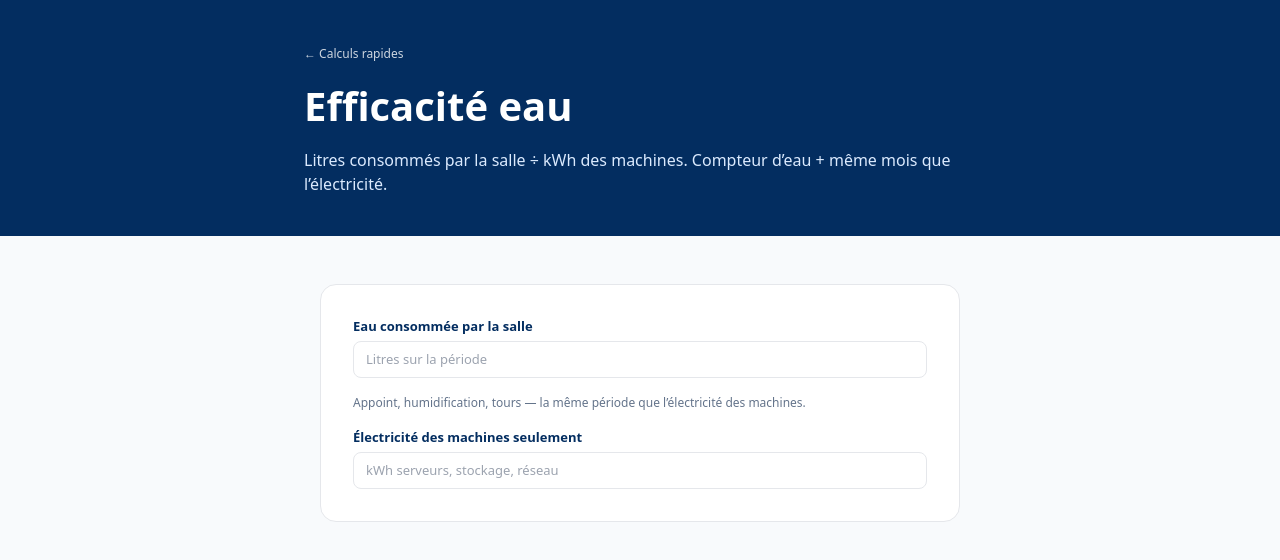
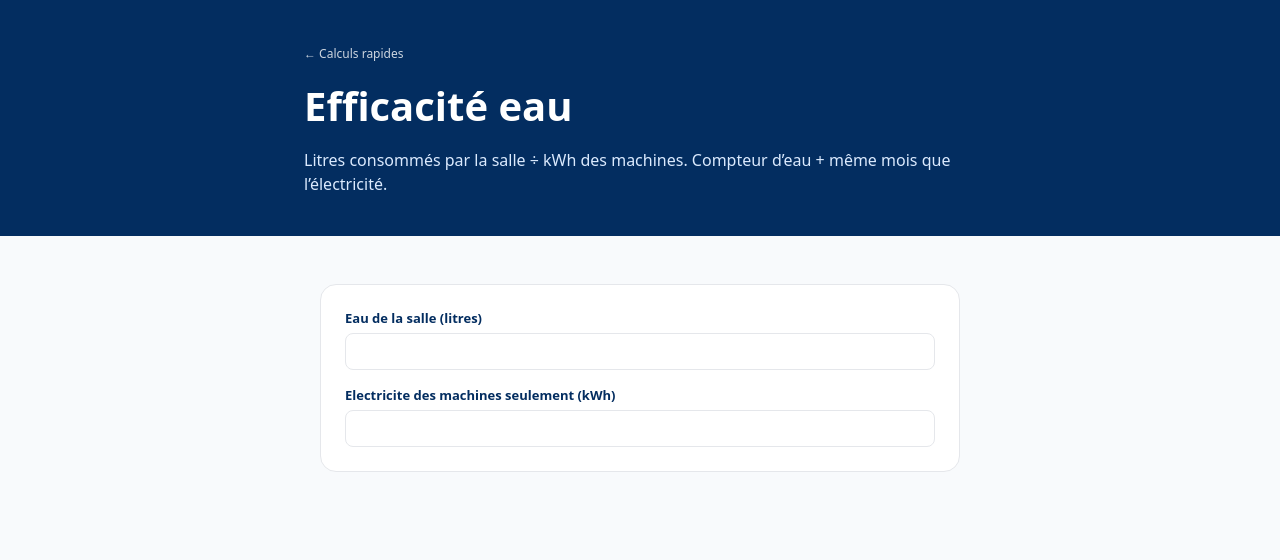
Before and after one commit to Geoking2104/DCIM, a Next.js app in the folder web/: page /en/outils/wue in a window 1280 px wide. Shown: the top 560 px of the page. Built offline with nearby package versions, Linux system fonts and the light colour scheme.

Commit message:
fix(outils): simplify PUE/WUE pages so Vercel build succeeds

```diff
--- a/web/app/[locale]/layout.tsx
+++ b/web/app/[locale]/layout.tsx
@@ -1,10 +1,6 @@
 import '../globals.css';
 import {NextIntlClientProvider} from 'next-intl';
 import {getMessages} from 'next-intl/server';
-
-export function generateStaticParams() {
-  return [{ locale: 'fr' }, { locale: 'en' }];
-}
 
 export default async function LocaleLayout({
   children,
--- a/web/components/EnergyCalculator.tsx
+++ b/web/components/EnergyCalculator.tsx
@@ -1,107 +1,69 @@
 'use client';
 
-import { useMemo, useState } from 'react';
-import { pue, wue, pueBand, wueBand } from '@/lib/energyCalcs';
+import { useState } from 'react';
+import { calcPue, calcWue } from '@/lib/energyCalcs';
 
-type Kind = 'pue' | 'wue';
-
-export default function EnergyCalculator({ kind, locale }: { kind: Kind; locale: string }) {
+export default function EnergyCalculator({ kind, locale }: { kind: 'pue' | 'wue'; locale: string }) {
   const [total, setTotal] = useState('');
   const [it, setIt] = useState('');
   const [water, setWater] = useState('');
-  const [showForm, setShowForm] = useState(false);
 
-  const result = useMemo(() => {
   const itN = Number(it);
-    if (kind === 'pue') {
-      const t = Number(total);
-      if (!t || !itN) return null;
-      return pue(t, itN);
-    }
-    const w = Number(water);
-    if (w === 0 && water === '') return null;
-    if (!itN) return null;
-    return wue(Number(water), itN);
-  }, [kind, total, it, water]);
-
-  const band = result && 'value' in result && result.value
-    ? kind === 'pue'
-      ? pueBand(result.value)
-      : wueBand(result.value)
+  const computed =
+    kind === 'pue'
+      ? total && it
+        ? calcPue(Number(total), itN)
+        : null
+      : water !== '' && it
+        ? calcWue(Number(water), itN)
         : null;
 
-  const mailto = useMemo(() => {
-    const score = result && 'value' in result ? result.value.toFixed(3) : '?';
-    const subject = kind === 'pue' ? `Calcul électricité ${score}` : `Calcul eau ${score}`;
-    const body = [
-      kind === 'pue' ? `Efficacité électrique (PUE) : ${score}` : `Efficacité eau (WUE) : ${score} L/kWh`,
-      kind === 'pue' ? `Salle : ${total} kWh · Machines : ${it} kWh` : `Eau : ${water} L · Machines : ${it} kWh`,
-      band ? `Lecture : ${band.label}` : '',
-      '',
-      'Chiffre indicatif — pas un tampon officiel.'
-    ].join('\n');
-    return `mailto:contact@qinode.eu?subject=${encodeURIComponent(subject)}&body=${encodeURIComponent(body)}`;
-  }, [kind, result, total, it, water, band]);
+  const value = computed && computed.ok ? computed.value : null;
+  const error = computed && !computed.ok ? computed.error : null;
+
+  let band = '';
+  if (kind === 'pue' && value !== null) {
+    band = value < 1.2 ? 'Tres efficace' : value < 1.4 ? 'Bon' : value < 1.7 ? 'Moyen' : 'A travailler';
+  }
+  if (kind === 'wue' && value !== null) {
+    band = value < 0.2 ? 'Tres sobre en eau' : value < 1 ? 'Raisonnable' : 'Gourmand en eau';
+  }
+
+  const mail =
+    value === null
+      ? '#'
+      : `mailto:contact@qinode.eu?subject=${encodeURIComponent(kind.toUpperCase() + ' ' + value.toFixed(3))}&body=${encodeURIComponent(
+          (kind === 'pue' ? 'PUE ' : 'WUE ') + value.toFixed(3) + (kind === 'wue' ? ' L/kWh' : '')
+        )}`;
 
   return (
-    <div className="max-w-[640px] mx-auto">
-      <div className="border rounded-2xl bg-white p-6 md:p-8 space-y-4">
+    <div className="max-w-[640px] mx-auto border rounded-2xl bg-white p-6 space-y-4">
       {kind === 'pue' ? (
-          <>
         <label className="block text-[13px] font-semibold">
-              Électricité de toute la salle
-              <input type="number" min="0" step="1" value={total} onChange={(e) => setTotal(e.target.value)} className="mt-1 w-full border rounded-lg px-3 py-2 font-normal" placeholder="kWh sur la période" />
+          Electricite de toute la salle (kWh)
+          <input type="number" min="0" value={total} onChange={(e) => setTotal(e.target.value)} className="mt-1 w-full border rounded-lg px-3 py-2 font-normal" />
         </label>
-            <p className="text-[12px] text-slate-500">Compteur du bâtiment : machines + froid + onduleurs + éclairage.</p>
-          </>
       ) : (
-          <>
         <label className="block text-[13px] font-semibold">
-              Eau consommée par la salle
-              <input type="number" min="0" step="1" value={water} onChange={(e) => setWater(e.target.value)} className="mt-1 w-full border rounded-lg px-3 py-2 font-normal" placeholder="Litres sur la période" />
+          Eau de la salle (litres)
+          <input type="number" min="0" value={water} onChange={(e) => setWater(e.target.value)} className="mt-1 w-full border rounded-lg px-3 py-2 font-normal" />
         </label>
-            <p className="text-[12px] text-slate-500">Appoint, humidification, tours — la même période que l’électricité des machines.</p>
-          </>
       )}
       <label className="block text-[13px] font-semibold">
-          Électricité des machines seulement
-          <input type="number" min="0" step="1" value={it} onChange={(e) => setIt(e.target.value)} className="mt-1 w-full border rounded-lg px-3 py-2 font-normal" placeholder="kWh serveurs, stockage, réseau" />
+        Electricite des machines seulement (kWh)
+        <input type="number" min="0" value={it} onChange={(e) => setIt(e.target.value)} className="mt-1 w-full border rounded-lg px-3 py-2 font-normal" />
       </label>
-        {result && 'error' in result && <p className="text-[13px] text-red-600">{result.error}</p>}
-        {result && 'value' in result && (
+      {error ? <p className="text-[13px] text-red-600">{error}</p> : null}
+      {value !== null ? (
         <div className="rounded-xl bg-[#F8FAFC] border p-5">
-            <div className="text-[12px] uppercase tracking-widest font-bold text-[#0176D3]">{kind === 'pue' ? 'PUE' : 'WUE'}</div>
-            <div className="text-[40px] font-black leading-none mt-1">
-              {result.value.toFixed(3)}
-              <span className="text-[16px] font-semibold text-slate-500 ml-2">{kind === 'wue' ? 'L / kWh' : ''}</span>
+          <div className="text-[12px] font-bold text-[#0176D3]">{kind === 'pue' ? 'PUE' : 'WUE'}</div>
+          <div className="text-[40px] font-black">{value.toFixed(3)}{kind === 'wue' ? ' L/kWh' : ''}</div>
+          <div className="mt-2 font-semibold">{band}</div>
+          <p className="mt-2 text-[11px] text-slate-400">Apercu. Pas un tampon officiel.</p>
+          <a href={mail} className="inline-block mt-4 bg-[#0176D3] text-white px-5 py-2.5 rounded-full text-[13px] font-semibold">Envoyer ce chiffre</a>
+          <a href={`/${locale}/eed`} className="inline-block mt-4 ml-3 text-[13px] font-semibold text-[#0176D3]">Dossier europeen</a>
         </div>
-            {band && (
-              <>
-                <div className={`mt-3 text-[14px] font-bold ${band.tone === 'good' ? 'text-emerald-700' : band.tone === 'mid' ? 'text-amber-700' : 'text-orange-700'}`}>{band.label}</div>
-                <p className="mt-1 text-[13px] text-slate-600">{band.hint}</p>
-              </>
-            )}
-            <p className="mt-3 text-[11px] text-slate-400">Aperçu. Le dossier officiel se relit à deux — Qinode ne pose pas le tampon.</p>
-          </div>
-        )}
-        {result && 'value' in result && (
-          <div className="flex flex-wrap gap-3">
-            <a href={mailto} className="bg-[#0176D3] text-white px-5 py-2.5 rounded-full text-[13px] font-semibold">
-              {kind === 'pue' ? 'Je veux baisser ce chiffre' : 'Je veux suivre l’eau'}
-            </a>
-            <a href={`/${locale}/eed`} className="border px-5 py-2.5 rounded-full text-[13px] font-semibold">Dossier européen</a>
-            <button type="button" className="text-[13px] text-slate-500" onClick={() => setShowForm((s) => !s)}>
-              {showForm ? 'Fermer le message' : 'Préparer un message'}
-            </button>
-          </div>
-        )}
-        {showForm && (
-          <p className="text-[13px] text-slate-600">
-            Le lien ouvre votre messagerie avec le résultat. Pour un suivi compteur → prise :{' '}
-            <a className="text-[#0176D3] font-semibold" href={`/${locale}/power`}>module prises</a>.
-          </p>
-        )}
-      </div>
+      ) : null}
     </div>
   );
 }
--- a/web/lib/energyCalcs.ts
+++ b/web/lib/energyCalcs.ts
@@ -1,23 +1,10 @@
-export function pue(totalKwh: number, itKwh: number) {
-  if (!itKwh || itKwh <= 0) return null;
-  if (totalKwh < itKwh) return { error: 'L’électricité des machines ne peut pas dépasser celle de toute la salle.' };
-  return { value: totalKwh / itKwh };
+export function calcPue(totalKwh: number, itKwh: number): { ok: false; error: string } | { ok: true; value: number } {
+  if (!itKwh || itKwh <= 0) return { ok: false, error: 'Indiquez l electricite des machines.' };
+  if (totalKwh < itKwh) return { ok: false, error: 'Les machines ne peuvent pas consommer plus que la salle.' };
+  return { ok: true, value: totalKwh / itKwh };
 }
 
-export function wue(waterL: number, itKwh: number) {
-  if (!itKwh || itKwh <= 0) return null;
-  return { value: waterL / itKwh };
+export function calcWue(waterL: number, itKwh: number): { ok: false; error: string } | { ok: true; value: number } {
+  if (!itKwh || itKwh <= 0) return { ok: false, error: 'Indiquez l electricite des machines.' };
+  return { ok: true, value: waterL / itKwh };
 }
-
-export function pueBand(v: number) {
-  if (v < 1.2) return { label: 'Très efficace', hint: 'Peu de pertes hors machines. À tenir dans le temps, pas un mois isolé.', tone: 'good' };
-  if (v < 1.4) return { label: 'Bon', hint: 'Dans la fourchette des salles bien tenues. Le dossier européen aimera la série, pas le chiffre seul.', tone: 'good' };
-  if (v < 1.7) return { label: 'Moyen', hint: 'Beaucoup de salles françaises sont là. Le froid et les pertes de transformation pèsent souvent.', tone: 'mid' };
-  return { label: 'À travailler', hint: 'Trop d’électricité part ailleurs que dans les machines. Mesurez d’abord les prises, puis le froid.', tone: 'bad' };
-}
-
-export function wueBand(v: number) {
-  if (v < 0.2) return { label: 'Très sobre en eau', hint: 'Air ou boucle fermée, peu d’appoint. Vérifiez que les litres sont bien ceux de la salle.', tone: 'good' };
-  if (v < 1) return { label: 'Raisonnable', hint: 'Appoint et humidification visibles. Suivez l’été à part.', tone: 'mid' };
-  return { label: 'Gourmand en eau', hint: 'Tours ou adiabatique lourds. Le dossier eau européen demandera la même période que l’électricité.', tone: 'bad' };
-}
```
Lines whose indentation alone changed are shown as unchanged.
